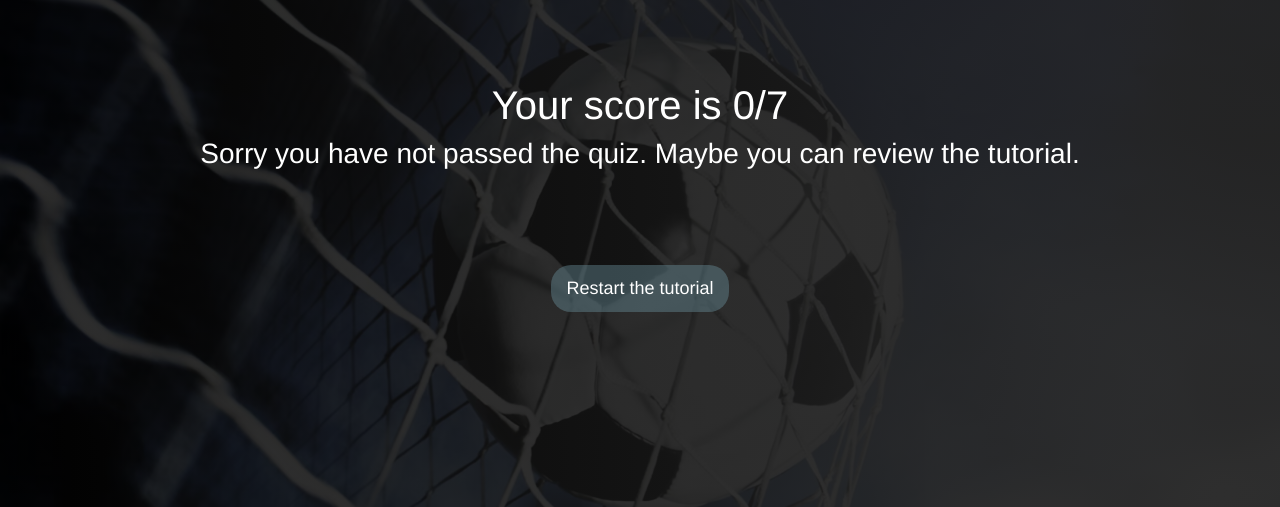
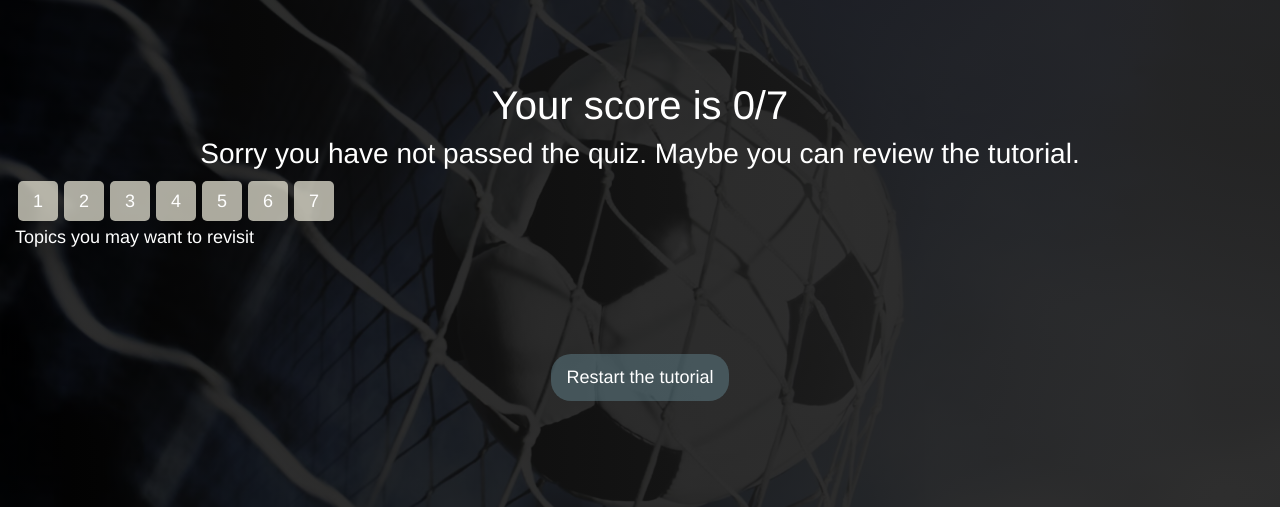
Before and after one commit to zackhuiiiii/Soccer-Referee-Tutorial, a Flask app: page /quiz_final/ in a window 1280 px wide. Shown: the part 76-583 px from the top of the page. Run offline with Flask 2, Linux system fonts and the light colour scheme; some libraries are stand-ins or nearby versions.

Commit message:
Quiz final page

```diff
--- a/server.py
+++ b/server.py
@@ -177,7 +177,7 @@ def quiz_final():
     else:
         message = "Sorry you have not passed the quiz. Maybe you can review the tutorial."
 
-    return render_template('quiz_final.html', score = score, message = message)
+    return render_template('quiz_final.html', score = score, message = message,ques_status = quiz_status)
 
 
 @app.route('/increment', methods=['GET', 'POST'])
--- /dev/null
+++ b/static/quiz_final.css
@@ -0,0 +1,33 @@
+:root{
+  --correct_color: rgba(142, 210, 142, 0.701);
+  --wrong_color: rgba(239, 160, 160, 0.701);
+}
+
+.center{
+  text-align: center;
+}
+.green_box{
+    background-color: var(--correct_color);
+}
+.red_box{
+    background-color: var(--wrong_color);
+}
+.yellow_box{
+    background-color: rgba(243, 240, 222, 0.701);
+}
+
+.status_box{
+    position: absolute;
+    right: 100px;
+    margin: 50px;
+    bottom: 50px;
+}
+.quiz_status_box{
+    height: 40px;
+    width: 40px;
+    border-radius: 5px;
+    display: inline-block;
+    text-align: center;
+    line-height: 40px;
+    margin: 3px;
+}
--- /dev/null
+++ b/static/quiz_final.js
@@ -0,0 +1,25 @@
+
+var status_button_class = {"N": "yellow_box", "C": "green_box", "W": "red_box"}
+var answer_quiz2 = {}
+var quiz_class = {1: "Free Kicks",2: "Hand Signals",3: "Offsides",4: "Offsides",5: "Cards",6: "Cards",7: "Throw-ins",}
+
+$( document ).ready(function() {
+    console.log(q_status );
+    let new_list=[];
+    for(let quiz in q_status){
+        $("#status_div").append(`<div class="${status_button_class[q_status[quiz]]} quiz_status_box">${quiz}</div>`)
+        if(q_status[quiz]=='W'){
+        	new_list.push(quiz_class[quiz])
+        }
+    }
+    console.log(new_list)
+    $("#topics").prepend(`Topics you may want to revisit`)
+    // $("#status_div").append(`<div class="${status_button_class[q_status[quiz]]} quiz_status_box">${quiz}</div>`)
+    if(new_list.length!=0){
+
+    	for (let ind in new_list){
+    		topic=new_list[ind]
+    		$("#topics_list").append('<li>'+topic+'</li>')
+    	}
+    }
+});
--- a/templates/quiz_final.html
+++ b/templates/quiz_final.html
@@ -1,7 +1,14 @@
 {% extends "quizLayout.html" %}
 {% block content %}
 
+<script src="{{ url_for('static', filename='quiz_final.js')}}"></script>
+<link type="text/css" href="{{ url_for('static', filename='quiz_final.css')}}" rel="stylesheet">
 
+<script>
+    let q_status = {{ques_status|tojson}}
+
+    // console.log(q_status)
+</script>
 <script>
     $('.nav-right').empty();
 </script>
@@ -14,6 +21,14 @@
         <h1><center>Your score is {{score}}/7</h1><center>
         <h3><center>{{message}}<center></h3>
     </div>
+    <div class="row">
+      <div id="status_div" class="center" ></div>
+    </div>
+    <div class="row">
+      <div id="topics" class="center" >
+          <ul id='topics_list'></ul>
+      </div>
+    </div>
     <br>
     <div class="choice_button">
         <button onclick="window.location='/'"  class="page_btn">Restart the tutorial</button>
```
